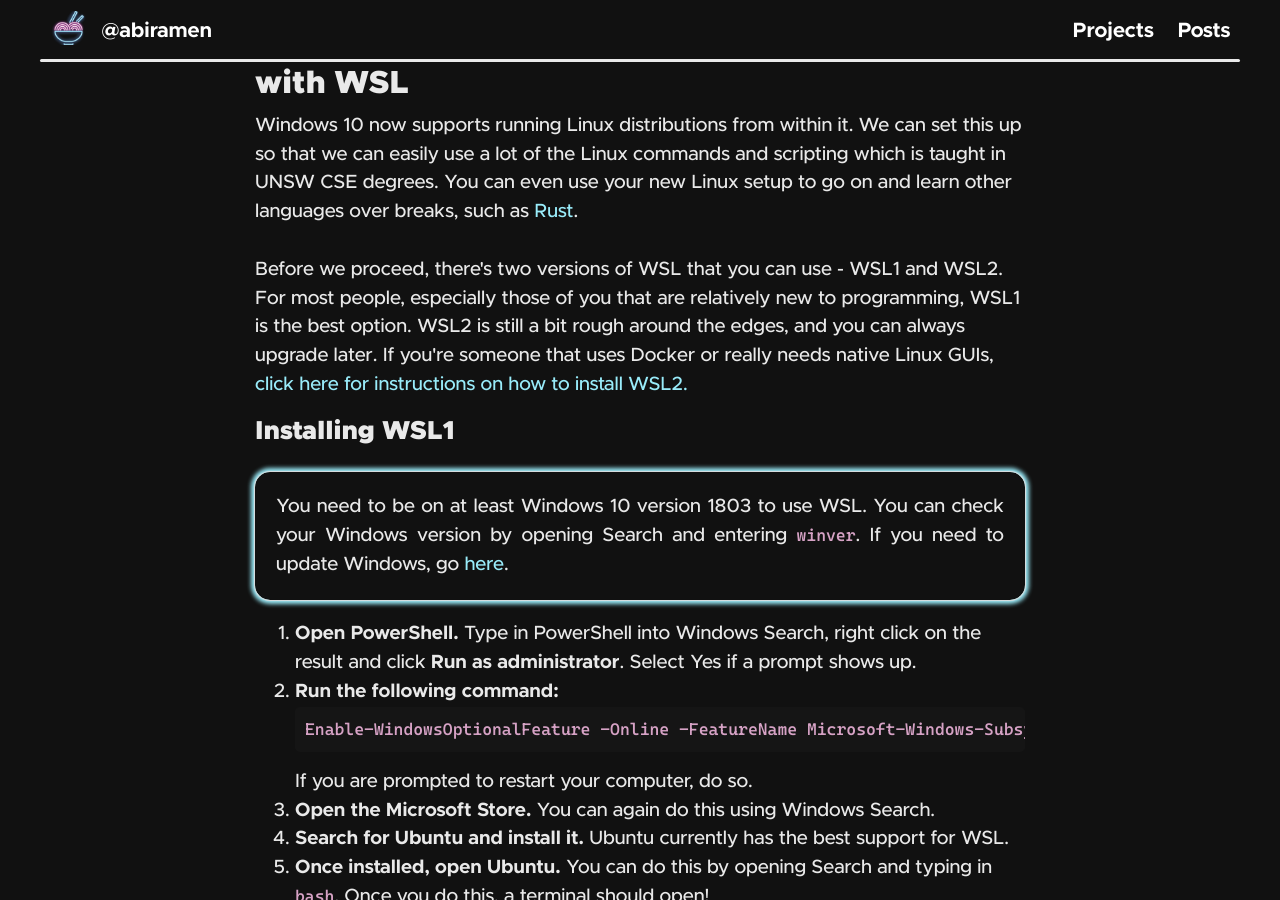
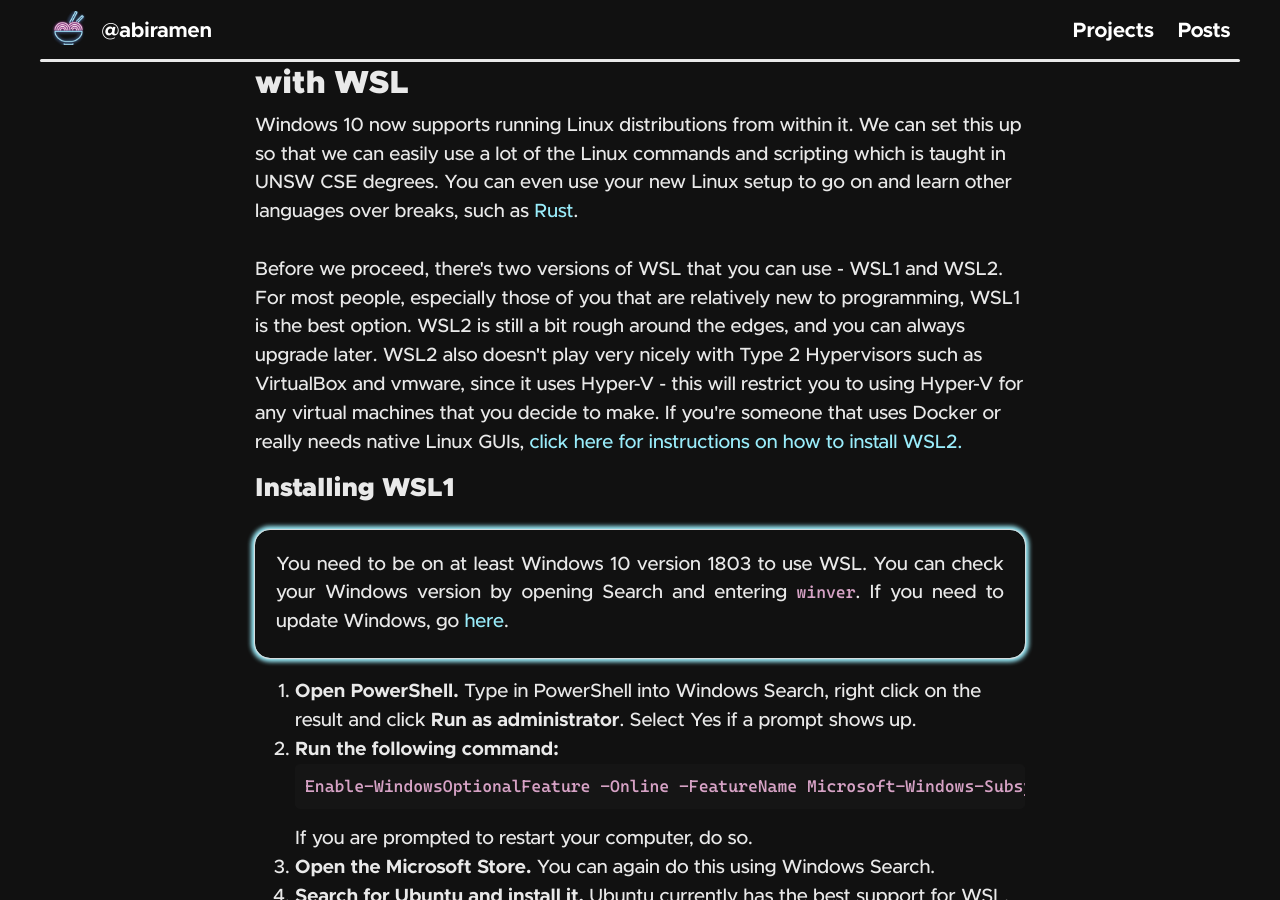
Before and after one commit to jeffreydyao/abiramen.github.io, a Jekyll site: the page built from _posts/2020-09-18-wsl-and-github.html, in a window 1280 px wide and 900 px high, scrolled down 1113 px. Built offline with Jekyll 4.4.1, drawn with Linux system fonts in a browser that asks for light colours; nearby versions of some CDN libraries; comment, search, counter and statistics services are not loaded; some of the changed text lies outside the part shown.

Commit message:
Add note on hypervisors

```diff
--- a/_posts/2020-09-18-wsl-and-github.html
+++ b/_posts/2020-09-18-wsl-and-github.html
@@ -25,7 +25,7 @@
     <br><br>
     Before we proceed, there's two versions of WSL that you can use - WSL1 and WSL2. For most people, especially those
     of you that are relatively new to programming, WSL1 is the best option. WSL2 is still a bit rough around the edges,
-    and you can always upgrade later. If you're someone that uses Docker or really
+    and you can always upgrade later. WSL2 also doesn't play very nicely with Type 2 Hypervisors such as VirtualBox and vmware, since it uses Hyper-V - this will restrict you to using Hyper-V for any virtual machines that you decide to make. If you're someone that uses Docker or really
     needs native Linux GUIs, <a href="#wsl2">click here for instructions on how to install WSL2.</a>
 </p>
 
```
Also changed, not shown: other parts of _posts/2020-09-18-wsl-and-github.html (+1 -1 lines).
